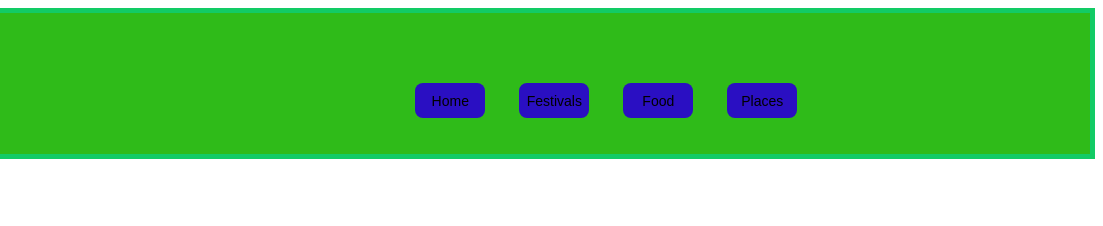
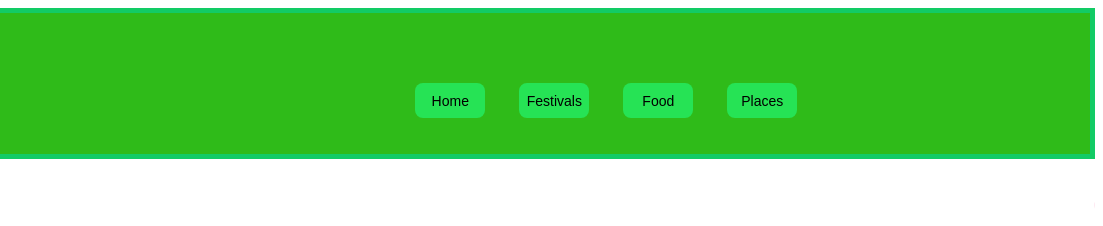
Before and after one commit to ksnl22/vyd, a plain HTML site: page festivals.html in a window 1280 px wide. Shown: the top 226 px of the page, 177-1280 px from the left. Drawn offline with Linux system fonts and the light colour scheme.

Commit message:
Add files via upload

```diff
--- a/festivals.html
+++ b/festivals.html
@@ -1,14 +1,14 @@
 <html>
     <head>
           <title>Ap website</title>
-          <link rel="icon" href=" https://1drv.ms/f/c/dcc6fc64bd62e4ee/EhC1W_hmjUVNin10P1u4pqEBEvC5RjH3eZFAzYImWYSFGQ?e=QoEB8U ">
+          <link rel="icon" href="logo.png">
     </head>
     <style>
     a{
         text-decoration: none;margin: 15px;
     }
     button{
-        background-color: hwb(249 6% 24%); height: 35px;width: 70px; border: none; font-size: 14px;border-radius: 8px;
+        background-color: hwb(135 15% 11%); height: 35px;width: 70px; border: none; font-size: 14px;border-radius: 8px;
         cursor: pointer;
     }
 
```
Also changed, not shown: food.html (+1 -1 lines), home.html (+1 -1 lines), index.html (+1 -1 lines), places.html (+1 -1 lines).
